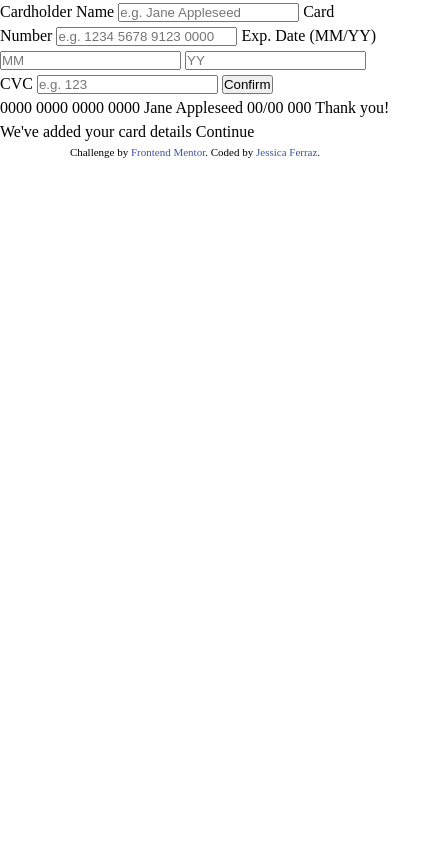
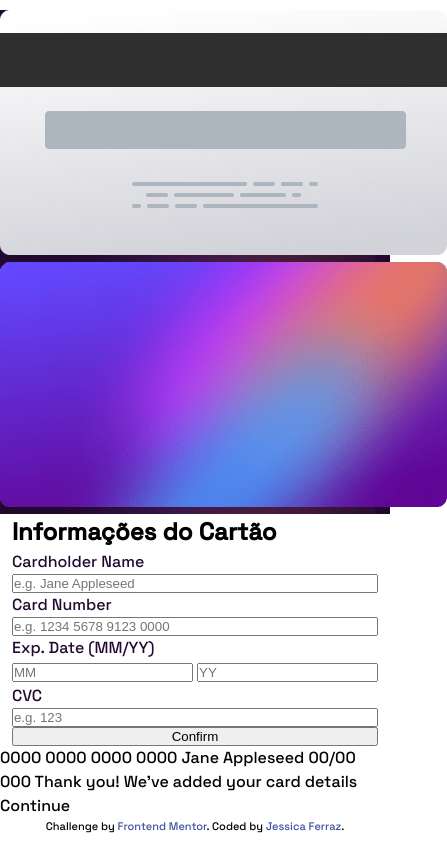
Before and after one commit to ferrazjaa/interactive-card-details-form-main, a plain HTML site: page index.html in a window 390 px wide. Shown: the whole page, 447 px wide, since content can reach past the window. Drawn offline with Linux system fonts and the light colour scheme.

Commit message:
update #3
estrutura semantica;
adição: fonte e imagens, bg mobile

```diff
--- a/assets/css/base.css
+++ b/assets/css/base.css
@@ -1,7 +1,26 @@
-:root{
-    --color-white: hsl(0, 0%, 100%)
-    --color-lgrayish-violet: hsl(270, 3%, 87%)
-    --color-dgrayish-violet: hsl(279, 6%, 55%)
-    --color-vdark-violet: hsl(278, 68%, 11%)
+:root {
+    --color-white: hsl(0, 0%, 100%);
+    --color-lgrayish-violet: hsl(270, 3%, 87%);
+    --color-dgrayish-violet: hsl(279, 6%, 55%);
+    --color-vdark-violet: hsl(278, 68%, 11%);
 
 }
+
+body {
+    display: flex;
+    min-height: 100vh;
+    align-items: center;
+    justify-content: center;
+
+    font-family: "Space Grotesk", sans-serif;
+    font-optical-sizing: auto;
+    font-weight: 500;
+    font-style: normal;
+}
+
+@media screen and (max-width:768px) {
+    body {
+        flex-direction: column;
+    }
+
+}
--- /dev/null
+++ b/assets/css/cartao.css
@@ -0,0 +1,20 @@
+/* CSS DO CARTÃO E BACKGROUND REFERENTE */
+
+@media screen and (min-width:0) {
+    .card-display{
+        background-image: url("../images/bg-main-mobile.png");
+        width: 100%;
+    }
+
+    /* .frontcard{
+        margin: 1rem 2rem 1rem auto;
+        position: absolute;
+        width: inherit;
+        z-index: 10;
+        top: 8rem !important;
+    }
+
+    .frontcard, .backcard {
+        transform: scale(.76) !important;
+    } */
+}
--- /dev/null
+++ b/assets/forms.css
@@ -0,0 +1,9 @@
+label{
+    color: var(--color-vdark-violet);
+    text-transform: capitalize;
+}
+
+.form-group{
+    display: flex;
+    flex-direction: column;
+}
--- a/index.html
+++ b/index.html
@@ -8,34 +8,68 @@
 
   <title>Frontend Mentor | Interactive card details form</title>
 
+  <!-- GOOGLE FONTS -->
+  <link rel="preconnect" href="https://fonts.googleapis.com">
+  <link rel="preconnect" href="https://fonts.gstatic.com" crossorigin>
+  <link href="https://fonts.googleapis.com/css2?family=Space+Grotesk:wght@500&display=swap" rel="stylesheet">
+
+  <!-- CSS -->
   <link rel="stylesheet" href="assets\css\reset.css">
   <link rel="stylesheet" href="assets\css\base.css">
+  <link rel="stylesheet" href="assets\css\cartao.css">
+  <link rel="stylesheet" href="assets\forms.css">
+
   <link rel="stylesheet" href="assets\css\footer.css">
+
 
 
 </head>
 <body>
 
-  <form action="">
-    <label for="">Cardholder Name</label>
-    <input type="text" name="" id="" placeholder="e.g. Jane Appleseed">
+  <section class="card-display" aria-labelledby="card-section-heading">
+    <h1 id="card-section-heading" hidden>Card Display</h1>
+    <figure class="card">
+      <img src="assets/images/bg-card-back.png" alt="Background da parte de trás do cartão" class="backcard">
+      <figcaption hidden>Parte de trás do cartão</figcaption>
+    </figure>
+    <figure class="card">
+      <img src="assets/images/bg-card-front.png" alt="Background da parte frontal do cartão" class="frontcard">
+      <figcaption hidden>Parte frontal do cartão</figcaption>
+    </figure>
+  </section>
 
-    <label for="">Card Number</label>
-    <input type="number" name="" id="" placeholder="e.g. 1234 5678 9123 0000" max="16">
+  <form action="" class="card-form" aria-labelledby="form-heading">
+    <h2 id="form-heading">Informações do Cartão</h2>
 
-    <label for="">Exp. Date (MM/YY)</label>
-    <input type="number" name="" id="" max="2" placeholder="MM">
+    <div class="form-group">
+      <label for="cardholder-name">Cardholder Name</label>
+      <input type="text" name="cardholder-name" id="cardholder-name" placeholder="e.g. Jane Appleseed">
+    </div>
 
-    <label for="ano" hidden></label>
-    <input type="number" name="ano" id="ano" placeholder="YY">
+    <div class="form-group">
+      <label for="card-number">Card Number</label>
+      <input type="text" name="card-number" id="card-number" placeholder="e.g. 1234 5678 9123 0000" maxlength="19">
+    </div>
 
-    <label for="cvc">CVC</label>
-    <input type="number" name="cvc" id="cvc" placeholder="e.g. 123">
+    <div class="form-group">
+      <label for="exp-date-mm">Exp. Date (MM/YY)</label>
+      <div class="exp-date">
+        <input type="text" name="exp-date-mm" id="exp-date-mm" placeholder="MM" maxlength="2">
+        <input type="text" name="exp-date-yy" id="exp-date-yy" placeholder="YY" maxlength="2">
+      </div>
 
-    <input type="button" value="Confirm">
+      <label for="cvc">CVC</label>
+      <input type="text" name="cvc" id="cvc" placeholder="e.g. 123" maxlength="3">
+    </div>
 
 
+    <div class="form-group">
+      <button type="submit" class="btn-confirm">Confirm</button>
+    </div>
+
   </form>
+
+</body>
   0000 0000 0000 0000
   Jane Appleseed
   00/00
```
